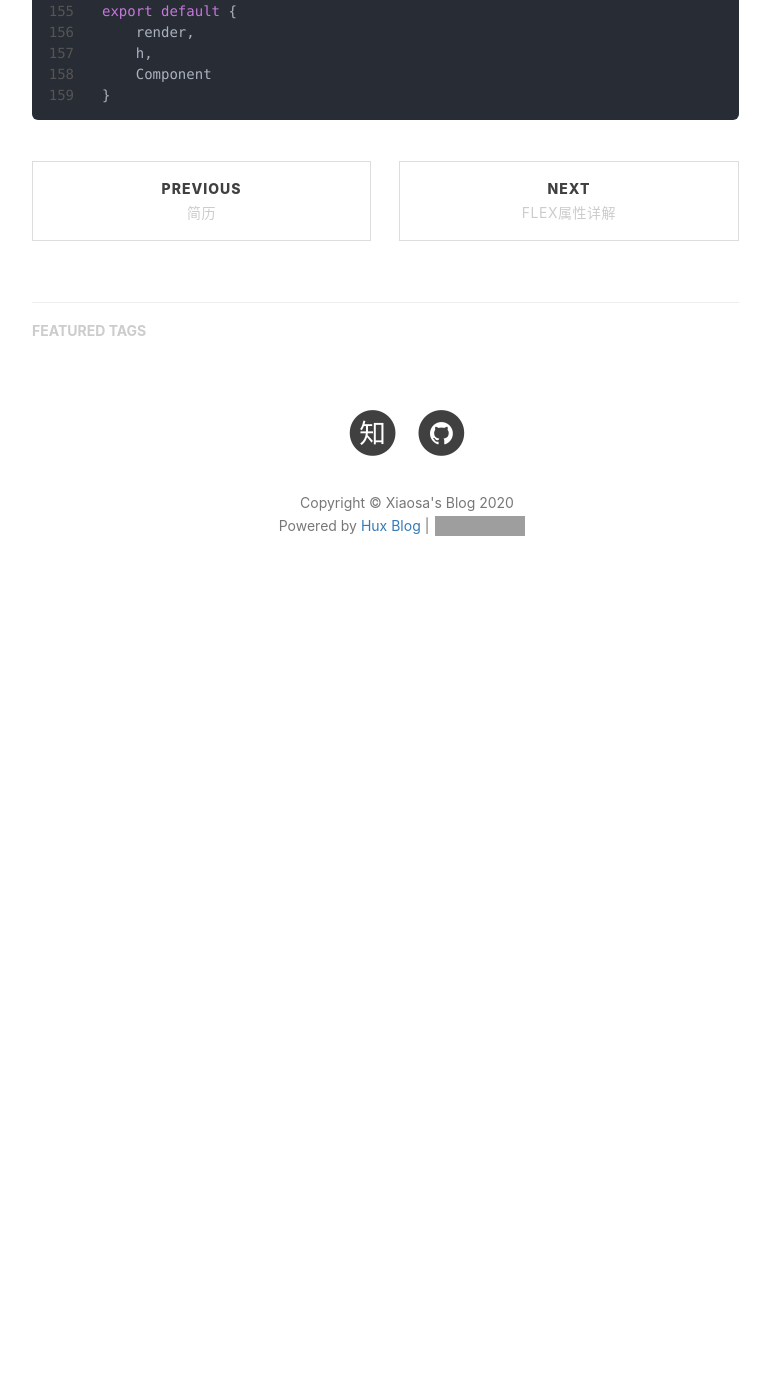
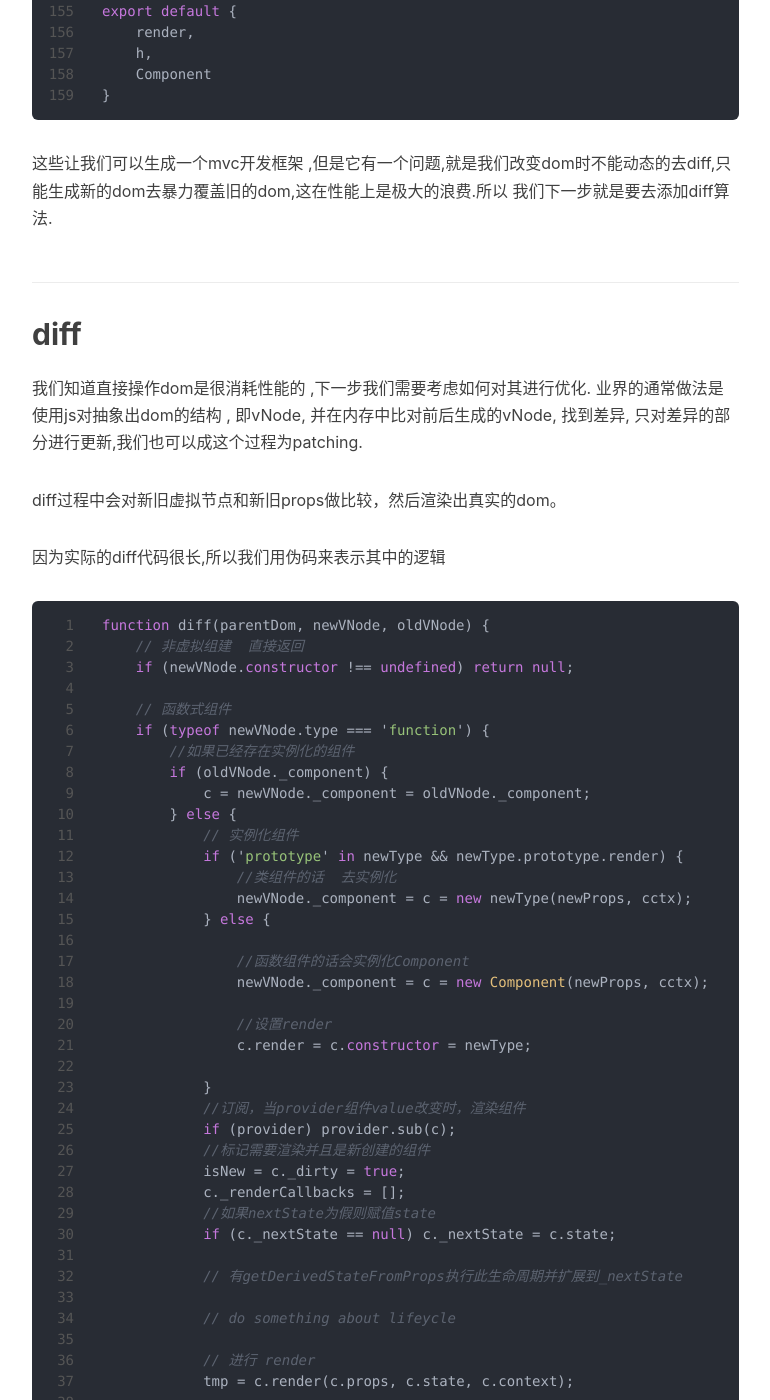
Before and after one commit to xiaosa66/xiaosa66.github.io, a Jekyll site: the page built from _posts/2020-02-29-打造你自己的开发框架(类react).md, in a window 1280 px wide and 1400 px high, scrolled down 9024 px. Shown: the whole window, without its empty margins (233-1003 px from the left). Built offline with Jekyll 4.4.1, drawn with Linux system fonts in a browser that asks for light colours; nearby versions of some CDN libraries; our own code applies the rules of GitHub Pages for plain Markdown files; comment, search, counter and statistics services are not loaded; before the commit the page ends 9654 px from its top, so only the background shows below that; some of the changed text lies outside the part shown; grey boxes are pictures that could not be loaded.

Commit message:
mod : 更新框架文章

````diff
--- a/_posts/2020-02-29-打造你自己的开发框架(类react).md
+++ b/_posts/2020-02-29-打造你自己的开发框架(类react).md
@@ -331,8 +331,8 @@ function createComponentFromVNode(vNode) {
     let component = new vNode.nodeName();
     let props = getNodeProps(vNode);
     setComponentProps(component, props);
-    cRender(component);
-    return component.base;
+    c       Render(component);
+    /7/84*return component.base;pp
 }
 
 
@@ -394,3 +394,78 @@ export default {
     Component
 }
 ```
+
+
+这些让我们可以生成一个mvc开发框架 ,但是它有一个问题,就是我们改变dom时不能动态的去diff,只能生成新的dom去暴力覆盖旧的dom,这在性能上是极大的浪费.所以 我们下一步就是要去添加diff算法.
+
+## diff
+
+ 我们知道直接操作dom是很消耗性能的 ,下一步我们需要考虑如何对其进行优化. 业界的通常做法是使用js对抽象出dom的结构 , 即vNode, 并在内存中比对前后生成的vNode, 找到差异, 只对差异的部分进行更新,我们也可以成这个过程为patching.
+
+diff过程中会对新旧虚拟节点和新旧props做比较，然后渲染出真实的dom。
+
+因为实际的diff代码很长,所以我们用伪码来表示其中的逻辑
+
+
+```js
+function diff(parentDom, newVNode, oldVNode) {
+    // 非虚拟组建  直接返回
+    if (newVNode.constructor !== undefined) return null;
+
+    // 函数式组件
+    if (typeof newVNode.type === 'function') {
+        //如果已经存在实例化的组件
+        if (oldVNode._component) {
+            c = newVNode._component = oldVNode._component;
+        } else {
+            // 实例化组件
+            if ('prototype' in newType && newType.prototype.render) {
+                //类组件的话  去实例化
+                newVNode._component = c = new newType(newProps, cctx);
+            } else {
+
+                //函数组件的话会实例化Component
+                newVNode._component = c = new Component(newProps, cctx);
+
+                //设置render
+                c.render = c.constructor = newType;
+
+            }
+            //订阅，当provider组件value改变时，渲染组件
+            if (provider) provider.sub(c);
+            //标记需要渲染并且是新创建的组件
+            isNew = c._dirty = true;
+            c._renderCallbacks = [];
+            //如果nextState为假则赋值state
+            if (c._nextState == null) c._nextState = c.state;
+
+            // 有getDerivedStateFromProps执行此生命周期并扩展到_nextState
+
+            // do something about lifeycle
+
+            // 进行 render
+            tmp = c.render(c.props, c.state, c.context);
+
+            // 对比子节点
+            diffChildren(
+                parentDom,
+                newVNode,
+                oldVNode
+            )
+            if (c._renderCallbacks.length) commitQueue.push(c);
+
+            //设置强制更新为false
+            c._force = null;
+        }
+    }
+    // 非函数式组件
+    else {
+        newVNode._dom = diffElementNodes(parentDom, newVNode, oldVNode)
+    }
+}
+```
+
+这里我们的diff函数主要处理函数型节点，也就是类型为类组件和无状态组件的虚拟节点，如果不是函数类型节点则会调用diffElementNodes函数来处理。先判断虚拟节点是否有_component属性，如果没有则实例化一个组件，然后执行组件的一些生命周期。完成后执行组件的render方法，在执行完render方法后会把返回的虚拟节点保存在虚拟节点的_children属性中，然后调用diffChildren函数来比较子节点，最后diff函数会返回虚拟节点生成的dom。
+
+
+![](../img/2020-03/pReact.png)
````
Also changed, not shown: img/2020-03/pReact.png (added).
